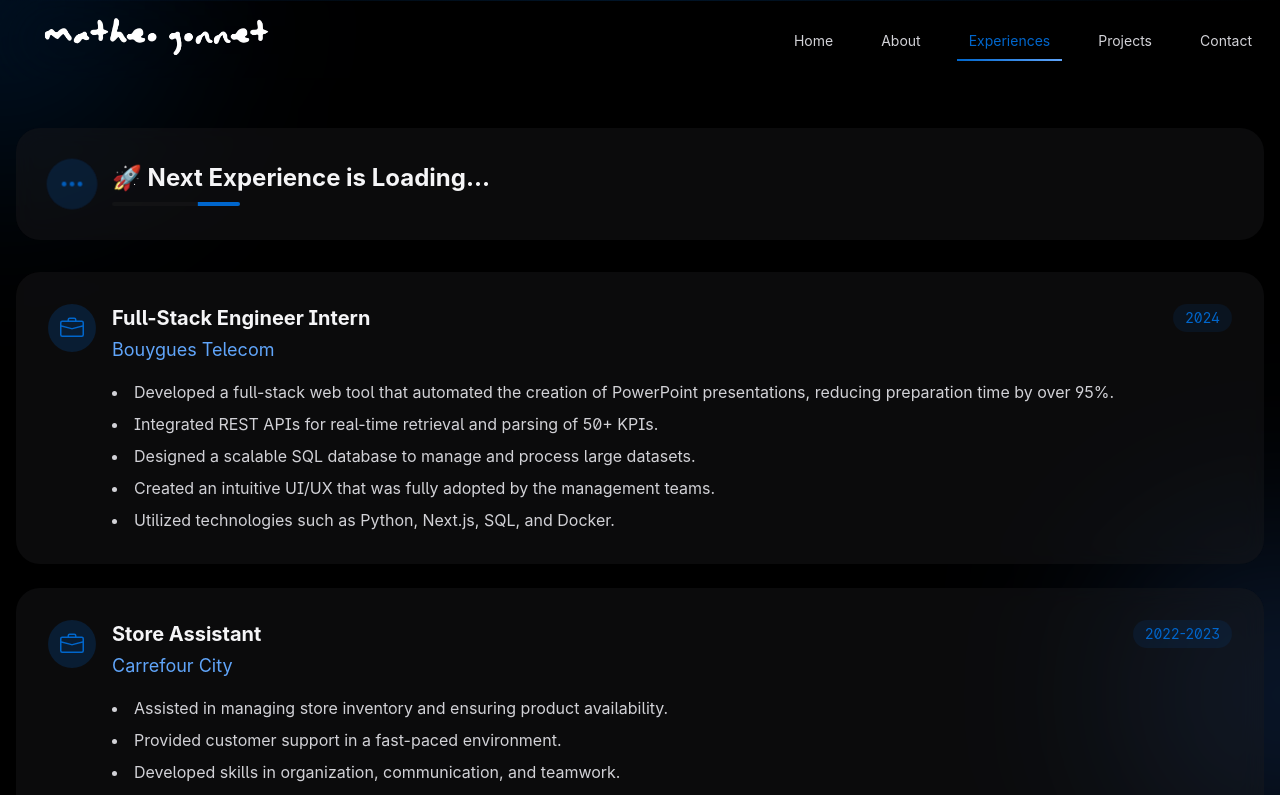
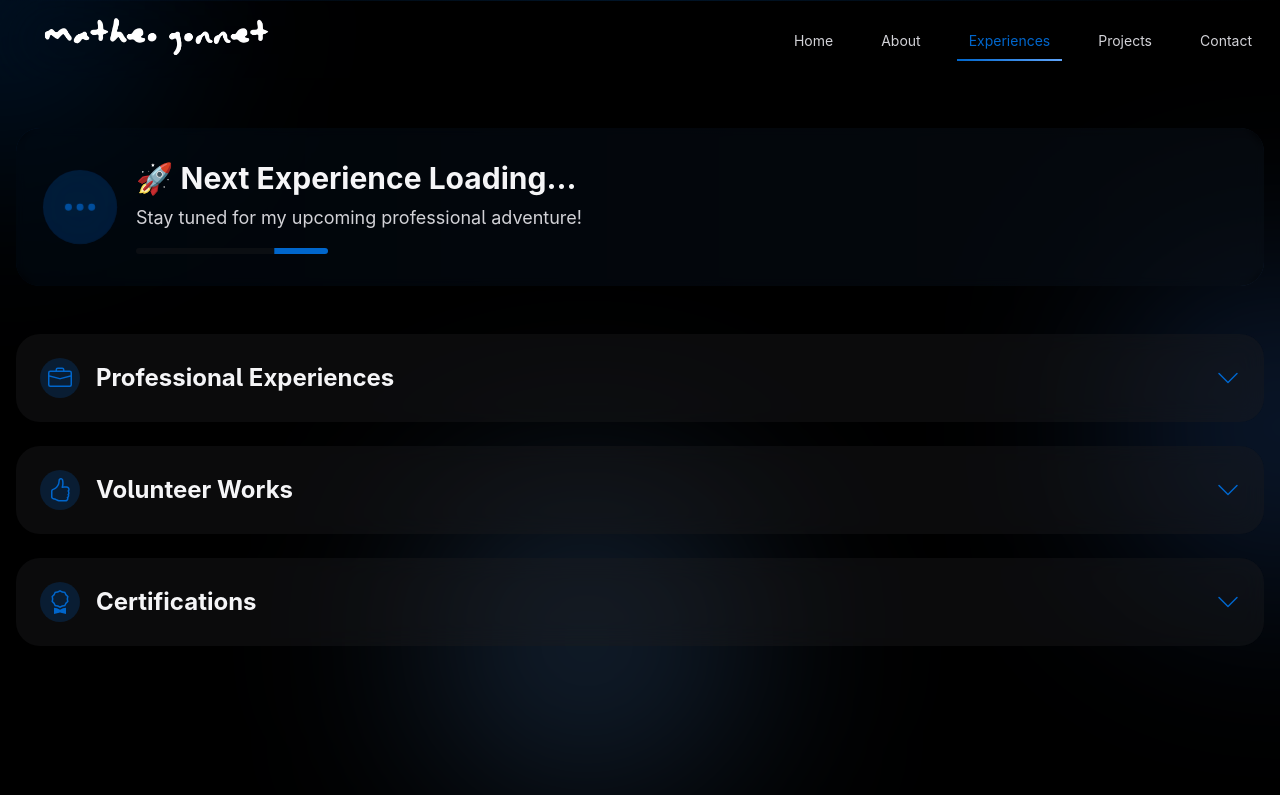
Before and after one commit to matheogonnet/my-portofolio-website, a Next.js app: page /experiences in a window 1280 px wide. Shown: the top 795 px of the page. Built offline with nearby package versions, Linux system fonts and the light colour scheme.

Commit message:
feat: enhance Experiences page with new certification and experience sections

```diff
--- a/app/experiences/page.tsx
+++ b/app/experiences/page.tsx
@@ -1,8 +1,26 @@
 'use client'
 
-import { motion } from 'framer-motion'
+import { motion, AnimatePresence } from 'framer-motion'
+import { useState } from 'react'
 import Navigation from '@/components/Navigation'
-import { BsBriefcase, BsHeart, BsBicycle, BsPeople, BsThreeDots } from 'react-icons/bs'
+import {
+  BsBriefcase,
+  BsHeart,
+  BsBicycle,
+  BsPeople,
+  BsThreeDots,
+  BsChevronDown,
+  BsBuilding,
+  BsShop,
+  BsGift,
+  BsHandThumbsUp,
+  BsCloud,
+  BsGlobe,
+  BsGraphUp,
+  BsKanban,
+  BsLightning,
+  BsAward
+} from 'react-icons/bs'
 
 interface Experience {
   title: string
@@ -12,7 +30,51 @@ interface Experience {
   icon: React.ReactNode
 }
 
-const experiences: Experience[] = [
+interface Certification {
+  title: string
+  issueDate: string
+  icon: React.ReactNode
+}
+
+interface ExperienceSection {
+  title: string
+  icon: React.ReactNode
+  experiences: Experience[]
+}
+
+const certifications: Certification[] = [
+  {
+    title: "AWS Academy Cloud Architecting",
+    issueDate: "December 2024",
+    icon: <BsCloud className="h-6 w-6" />
+  },
+  {
+    title: "Test of English for International Communication (TOEIC)",
+    issueDate: "November 2023",
+    icon: <BsGlobe className="h-6 w-6" />
+  },
+  {
+    title: "Python for Data Analysts",
+    issueDate: "September 2023",
+    icon: <BsGraphUp className="h-6 w-6" />
+  },
+  {
+    title: "Tools and Methods for Project Management",
+    issueDate: "April 2023",
+    icon: <BsKanban className="h-6 w-6" />
+  },
+  {
+    title: "Understanding Nanosciences",
+    issueDate: "March 2023",
+    icon: <BsLightning className="h-6 w-6" />
+  }
+]
+
+const experienceSections: ExperienceSection[] = [
+  {
+    title: "Professional Experiences",
+    icon: <BsBriefcase className="h-6 w-6" />,
+    experiences: [
       {
         title: "Full-Stack Engineer Intern",
         company: "Bouygues Telecom",
@@ -24,7 +86,7 @@ const experiences: Experience[] = [
           "Created an intuitive UI/UX that was fully adopted by the management teams.",
           "Utilized technologies such as Python, Next.js, SQL, and Docker."
         ],
-    icon: <BsBriefcase className="h-6 w-6" />
+        icon: <BsBuilding className="h-6 w-6" />
       },
       {
         title: "Store Assistant",
@@ -36,7 +98,7 @@ const experiences: Experience[] = [
           "Developed skills in organization, communication, and teamwork.",
           "Gained experience in handling day-to-day operations efficiently."
         ],
-    icon: <BsBriefcase className="h-6 w-6" />
+        icon: <BsShop className="h-6 w-6" />
       },
       {
         title: "Bicycle Delivery Rider",
@@ -48,7 +110,13 @@ const experiences: Experience[] = [
           "Worked independently and adapted to dynamic environments."
         ],
         icon: <BsBicycle className="h-6 w-6" />
+      }
+    ]
   },
+  {
+    title: "Volunteer Works",
+    icon: <BsHandThumbsUp className="h-6 w-6" />,
+    experiences: [
       {
         title: "Volunteer Youth Leader",
         company: "Scouts & Guides of France",
@@ -69,9 +137,197 @@ const experiences: Experience[] = [
           "Enhanced skills in organization, teamwork, and customer engagement.",
           "Contributed to raising awareness and supporting children in need of heart surgery."
         ],
-    icon: <BsHeart className="h-6 w-6" />
+        icon: <BsGift className="h-6 w-6" />
       }
     ]
+  }
+]
+
+const ExperienceCard = ({ experience }: { experience: Experience }) => (
+  <motion.div
+    initial={{ opacity: 0, y: 20 }}
+    animate={{ opacity: 1, y: 0 }}
+    exit={{ opacity: 0, y: -20 }}
+    whileHover={{
+      scale: 1.005,
+      transition: {
+        duration: 0.3,
+        ease: "easeOut"
+      }
+    }}
+    className="glass-card transform-gpu overflow-hidden p-6 bg-cupertino-500/30"
+  >
+    <div className="flex items-start space-x-4">
+      <div className="flex h-10 w-10 shrink-0 items-center justify-center rounded-full bg-accent-blue/20">
+        <motion.div
+          className="text-accent-blue"
+          whileHover={{
+            scale: 1.05,
+            transition: {
+              duration: 0.2,
+              ease: "easeOut"
+            }
+          }}
+        >
+          {experience.icon}
+        </motion.div>
+      </div>
+      <div className="flex-1 min-w-0">
+        <div className="flex flex-col sm:flex-row sm:items-center sm:justify-between gap-2">
+          <h3 className="text-xl font-bold text-cupertino-50 line-clamp-2">
+            {experience.title}
+          </h3>
+          <span className="rounded-full bg-accent-blue/10 px-3 py-1 text-sm text-accent-blue whitespace-nowrap">
+            {experience.year}
+          </span>
+        </div>
+        <p className="mt-1 text-lg text-blue-400">{experience.company}</p>
+        <ul className="mt-4 list-inside list-disc space-y-2 text-cupertino-200">
+          {experience.description.map((item, i) => (
+            <li key={i} className="line-clamp-3 hover:line-clamp-none transition-all duration-200">
+              {item}
+            </li>
+          ))}
+        </ul>
+      </div>
+    </div>
+  </motion.div>
+)
+
+const CertificationCard = ({ certification }: { certification: Certification }) => (
+  <motion.div
+    initial={{ opacity: 0, y: 20 }}
+    animate={{ opacity: 1, y: 0 }}
+    exit={{ opacity: 0, y: -20 }}
+    whileHover={{
+      scale: 1.005,
+      transition: {
+        duration: 0.3,
+        ease: "easeOut"
+      }
+    }}
+    className="glass-card transform-gpu overflow-hidden p-6 bg-cupertino-500/30"
+  >
+    <div className="flex items-center space-x-4">
+      <div className="flex h-10 w-10 shrink-0 items-center justify-center rounded-full bg-accent-blue/20">
+        <motion.div
+          className="text-accent-blue"
+          whileHover={{
+            scale: 1.05,
+            transition: {
+              duration: 0.2,
+              ease: "easeOut"
+            }
+          }}
+        >
+          {certification.icon}
+        </motion.div>
+      </div>
+      <div className="flex-1 min-w-0">
+        <div className="flex flex-col sm:flex-row sm:items-center sm:justify-between gap-2">
+          <h3 className="text-lg font-semibold text-cupertino-50 line-clamp-2">
+            {certification.title}
+          </h3>
+          <p className="text-sm text-blue-400 whitespace-nowrap">{certification.issueDate}</p>
+        </div>
+      </div>
+    </div>
+  </motion.div>
+)
+
+const Section = ({ section }: { section: ExperienceSection }) => {
+  const [isOpen, setIsOpen] = useState(false)
+
+  return (
+    <div className="mb-6">
+      <motion.button
+        onClick={() => setIsOpen(!isOpen)}
+        className="glass-card flex w-full items-center justify-between p-6"
+        whileHover={{ scale: 1.005 }}
+        transition={{ duration: 0.2 }}
+      >
+        <div className="flex items-center space-x-4">
+          <div className="flex h-10 w-10 shrink-0 items-center justify-center rounded-full bg-accent-blue/20">
+            <span className="text-accent-blue">
+              {section.icon}
+            </span>
+          </div>
+          <h2 className="text-2xl font-bold text-cupertino-50">{section.title}</h2>
+        </div>
+        <motion.div
+          animate={{ rotate: isOpen ? 180 : 0 }}
+          transition={{ duration: 0.3 }}
+          className="text-accent-blue"
+        >
+          <BsChevronDown className="h-6 w-6" />
+        </motion.div>
+      </motion.button>
+
+      <AnimatePresence>
+        {isOpen && (
+          <motion.div
+            initial={{ opacity: 0, height: 0 }}
+            animate={{ opacity: 1, height: "auto" }}
+            exit={{ opacity: 0, height: 0 }}
+            transition={{ duration: 0.3 }}
+            className="mt-4 space-y-4 overflow-hidden pl-4 sm:pl-8"
+          >
+            {section.experiences.map((experience, index) => (
+              <ExperienceCard key={index} experience={experience} />
+            ))}
+          </motion.div>
+        )}
+      </AnimatePresence>
+    </div>
+  )
+}
+
+const CertificationsSection = () => {
+  const [isOpen, setIsOpen] = useState(false)
+
+  return (
+    <div className="mb-6">
+      <motion.button
+        onClick={() => setIsOpen(!isOpen)}
+        className="glass-card flex w-full items-center justify-between p-6"
+        whileHover={{ scale: 1.005 }}
+        transition={{ duration: 0.2 }}
+      >
+        <div className="flex items-center space-x-4">
+          <div className="flex h-10 w-10 shrink-0 items-center justify-center rounded-full bg-accent-blue/20">
+            <span className="text-accent-blue">
+              <BsAward className="h-6 w-6" />
+            </span>
+          </div>
+          <h2 className="text-2xl font-bold text-cupertino-50">Certifications</h2>
+        </div>
+        <motion.div
+          animate={{ rotate: isOpen ? 180 : 0 }}
+          transition={{ duration: 0.3 }}
+          className="text-accent-blue"
+        >
+          <BsChevronDown className="h-6 w-6" />
+        </motion.div>
+      </motion.button>
+
+      <AnimatePresence>
+        {isOpen && (
+          <motion.div
+            initial={{ opacity: 0, height: 0 }}
+            animate={{ opacity: 1, height: "auto" }}
+            exit={{ opacity: 0, height: 0 }}
+            transition={{ duration: 0.3 }}
+            className="mt-4 space-y-4 overflow-hidden pl-4 sm:pl-8"
+          >
+            {certifications.map((certification, index) => (
+              <CertificationCard key={index} certification={certification} />
+            ))}
+          </motion.div>
+        )}
+      </AnimatePresence>
+    </div>
+  )
+}
 
 export default function Experiences() {
   return (
@@ -85,16 +341,17 @@ export default function Experiences() {
 
       <Navigation />
 
-      <div className="container relative z-10 mx-auto px-4 pt-32">
+      <div className="container relative z-10 mx-auto px-4 pt-32 pb-8">
         {/* Next Experience Loading Section */}
         <motion.div
           initial={{ opacity: 0, y: 20 }}
           animate={{ opacity: 1, y: 0 }}
           transition={{ duration: 0.8 }}
-          className="mb-8"
+          className="mb-12"
         >
-          <div className="glass-card overflow-hidden p-8">
-            <div className="flex items-center space-x-4">
+          <div className="relative overflow-hidden rounded-2xl bg-gradient-to-r from-accent-blue/10 via-blue-500/10 to-blue-400/10 p-6 sm:p-8">
+            <div className="absolute inset-0 bg-cupertino-600/50 backdrop-blur-sm" />
+            <div className="relative flex flex-col sm:flex-row items-center gap-6">
               <motion.div
                 animate={{
                   scale: [1, 1.2, 1],
@@ -105,22 +362,23 @@ export default function Experiences() {
                   repeat: Infinity,
                   ease: "easeInOut"
                 }}
-                className="flex h-12 w-12 items-center justify-center rounded-full bg-accent-blue/20"
+                className="flex h-16 w-16 shrink-0 items-center justify-center rounded-full bg-accent-blue/30 backdrop-blur-xl"
               >
-                <BsThreeDots className="h-6 w-6 text-accent-blue" />
+                <BsThreeDots className="h-8 w-8 text-accent-blue" />
               </motion.div>
-              <div>
-                <h2 className="text-2xl font-bold text-cupertino-50">🚀 Next Experience is Loading...</h2>
+              <div className="flex-1 text-center sm:text-left">
+                <h2 className="text-2xl sm:text-3xl font-bold text-cupertino-50">🚀 Next Experience Loading...</h2>
+                <p className="mt-2 text-base sm:text-lg text-cupertino-200">Stay tuned for my upcoming professional adventure!</p>
                 <motion.div
-                  className="mt-2 h-1 w-32 overflow-hidden rounded-full bg-cupertino-500/40"
+                  className="mt-4 h-1.5 w-48 mx-auto sm:mx-0 overflow-hidden rounded-full bg-cupertino-500/40"
                 >
                   <motion.div
                     className="h-full bg-accent-blue"
                     animate={{
-                      x: [-100, 100],
+                      x: [-192, 192],
                     }}
                     transition={{
-                      duration: 1.5,
+                      duration: 2,
                       repeat: Infinity,
                       ease: "easeInOut"
                     }}
@@ -131,48 +389,12 @@ export default function Experiences() {
           </div>
         </motion.div>
 
-        {/* Experience Cards */}
+        {/* Experience Sections */}
         <div className="space-y-6">
-          {experiences.map((experience, index) => (
-            <motion.div
-              key={index}
-              initial={{ opacity: 0, x: -20 }}
-              animate={{ opacity: 1, x: 0 }}
-              transition={{ delay: index * 0.1 }}
-              whileHover={{
-                scale: 1.02,
-                backgroundColor: "rgba(96, 165, 250, 0.1)"
-              }}
-              className="glass-card transform-gpu overflow-hidden p-8"
-            >
-              <div className="flex items-start space-x-4">
-                <div className="flex h-12 w-12 items-center justify-center rounded-full bg-accent-blue/20">
-                  <motion.div
-                    className="text-accent-blue"
-                    whileHover={{ scale: 1.1 }}
-                  >
-                    {experience.icon}
-                  </motion.div>
-                </div>
-                <div className="flex-1">
-                  <div className="flex items-center justify-between">
-                    <h3 className="text-xl font-bold text-cupertino-50">
-                      {experience.title}
-                    </h3>
-                    <span className="rounded-full bg-accent-blue/10 px-3 py-1 text-sm text-accent-blue">
-                      {experience.year}
-                    </span>
-                  </div>
-                  <p className="mt-1 text-lg text-blue-400">{experience.company}</p>
-                  <ul className="mt-4 list-inside list-disc space-y-2 text-cupertino-200">
-                    {experience.description.map((item, i) => (
-                      <li key={i}>{item}</li>
+          {experienceSections.map((section, index) => (
+            <Section key={index} section={section} />
           ))}
-                  </ul>
-                </div>
-              </div>
-            </motion.div>
-          ))}
+          <CertificationsSection />
         </div>
       </div>
     </main>
```
Lines whose indentation alone changed are shown as unchanged.
